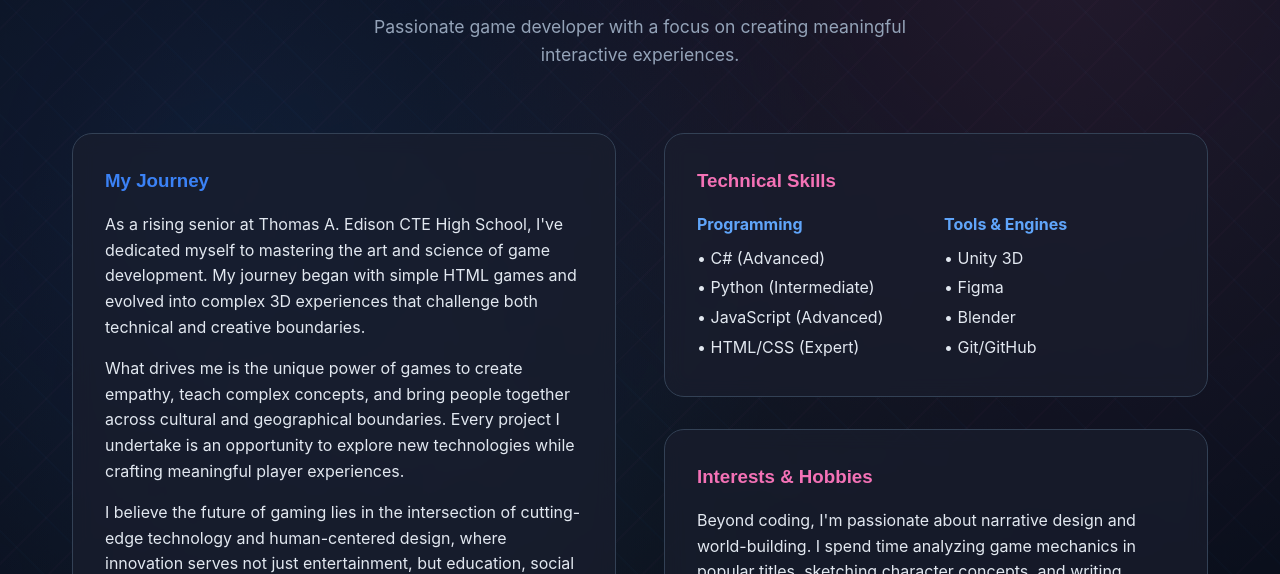
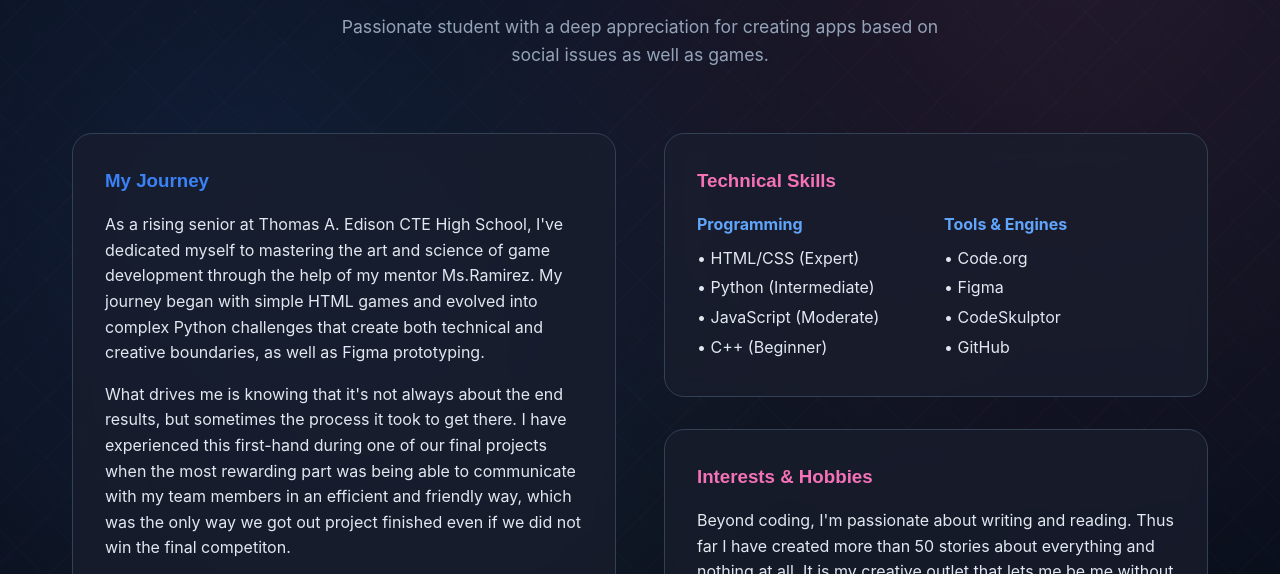
Before and after one commit to RNabila/Junior_portfolio, a plain HTML site: page index.html in a window 1280 px wide. Both pictures are taken after a click on the link "About me". Shown: the part 211-785 px from the top of the page. Drawn offline with Linux system fonts and the light colour scheme.

Commit message:
Update index.html

```diff
--- a/index.html
+++ b/index.html
@@ -1029,7 +1029,7 @@ game making during her Senior year.</p>
         <div class="content-section">
             <div class="section-header">
                 <h2>About Me</h2>
-                <p>Passionate game developer with a focus on creating meaningful interactive experiences.</p>
+                <p>Passionate student with a deep appreciation for creating apps based on social issues as well as games.</p>
             </div>
 
             <div style="display: grid; grid-template-columns: 1fr 1fr; gap: 3rem; align-items: start;">
@@ -1037,13 +1037,17 @@ game making during her Senior year.</p>
                     <div style="background: rgba(26, 31, 46, 0.7); padding: 2rem; border-radius: 20px; border: 1px solid var(--border-color); backdrop-filter: blur(10px);">
                         <h3 style="color: var(--accent-blue); margin-bottom: 1rem; font-family: 'Space Grotesk', sans-serif;">My Journey</h3>
                         <p style="margin-bottom: 1rem;">
-                            As a rising senior at Thomas A. Edison CTE High School, I've dedicated myself to mastering the art and science of game development. My journey began with simple HTML games and evolved into complex 3D experiences that challenge both technical and creative boundaries.
+                            As a rising senior at Thomas A. Edison CTE High School, I've dedicated myself to mastering the art and science of game development through the help of my mentor Ms.Ramirez.
+My journey began with simple HTML games and evolved into complex Python challenges that create both technical and creative boundaries, as well as Figma prototyping.
                         </p>
                         <p style="margin-bottom: 1rem;">
-                            What drives me is the unique power of games to create empathy, teach complex concepts, and bring people together across cultural and geographical boundaries. Every project I undertake is an opportunity to explore new technologies while crafting meaningful player experiences.
+                            What drives me is knowing that it's not always about the end results, but sometimes the process it took to get there. I have experienced this first-hand
+ during one of our final projects when the most rewarding part was being able to communicate with my team members in an efficient and friendly way, which was the only way we got
+ out project finished even if we did not win the final competiton.
                         </p>
                         <p>
-                            I believe the future of gaming lies in the intersection of cutting-edge technology and human-centered design, where innovation serves not just entertainment, but education, social connection, and positive impact.
+                            I believe that we are able to change and affect our future through simple games and apps we create in our down time. There will always be that one person
+ whose life forever changed because of something I created. That is my reason to keep doing what I love, and keep creating. Not just apps and games, but stories and poetry as well.
                         </p>
                     </div>
                 </div>
@@ -1055,19 +1059,19 @@ game making during her Senior year.</p>
                             <div>
                                 <h4 style="color: var(--light-blue); margin-bottom: 0.5rem;">Programming</h4>
                                 <ul style="list-style: none; padding: 0;">
-                                    <li style="margin-bottom: 0.25rem;">• C# (Advanced)</li>
+                                    <li style="margin-bottom: 0.25rem;">• HTML/CSS (Expert)</li>
                                     <li style="margin-bottom: 0.25rem;">• Python (Intermediate)</li>
-                                    <li style="margin-bottom: 0.25rem;">• JavaScript (Advanced)</li>
-                                    <li style="margin-bottom: 0.25rem;">• HTML/CSS (Expert)</li>
+                                    <li style="margin-bottom: 0.25rem;">• JavaScript (Moderate)</li>
+                                    <li style="margin-bottom: 0.25rem;">• C++ (Beginner)</li>
                                 </ul>
                             </div>
                             <div>
                                 <h4 style="color: var(--light-blue); margin-bottom: 0.5rem;">Tools & Engines</h4>
                                 <ul style="list-style: none; padding: 0;">
-                                    <li style="margin-bottom: 0.25rem;">• Unity 3D</li>
+                                    <li style="margin-bottom: 0.25rem;">• Code.org</li>
                                     <li style="margin-bottom: 0.25rem;">• Figma</li>
-                                    <li style="margin-bottom: 0.25rem;">• Blender</li>
-                                    <li style="margin-bottom: 0.25rem;">• Git/GitHub</li>
+                                    <li style="margin-bottom: 0.25rem;">• CodeSkulptor</li>
+                                    <li style="margin-bottom: 0.25rem;">• GitHub</li>
                                 </ul>
                             </div>
                         </div>
@@ -1076,10 +1080,13 @@ game making during her Senior year.</p>
                     <div style="background: rgba(26, 31, 46, 0.7); padding: 2rem; border-radius: 20px; border: 1px solid var(--border-color); backdrop-filter: blur(10px);">
                         <h3 style="color: var(--pink-accent); margin-bottom: 1rem; font-family: 'Space Grotesk', sans-serif;">Interests & Hobbies</h3>
                         <p style="margin-bottom: 1rem;">
-                            Beyond coding, I'm passionate about narrative design and world-building. I spend time analyzing game mechanics in popular titles, sketching character concepts, and writing interactive fiction.
+                            Beyond coding, I'm passionate about writing and reading. Thus far I have created more than 50 stories about everything and nothing at all. It is
+my creative outlet that lets me be me without restriction. My favorite genre to both read and write is mystery, action and thriller. I love the political and controversial books,
+ there is always so much substance to those.
                         </p>
                         <p>
-                            I also enjoy participating in game jams, where the creative pressure and time constraints push me to think outside conventional design patterns and experiment with innovative mechanics.
+                            I also enjoy history, and everything to do with the government of the entire world. It keeps me interested and entertained, especially when my hyperactive
+ brain is being too much. I love learning the origins of religions, and other artifacts, it is always extremely fascinating to see where something has come from and how it has changed from since then.
                         </p>
                     </div>
                 </div>
```
